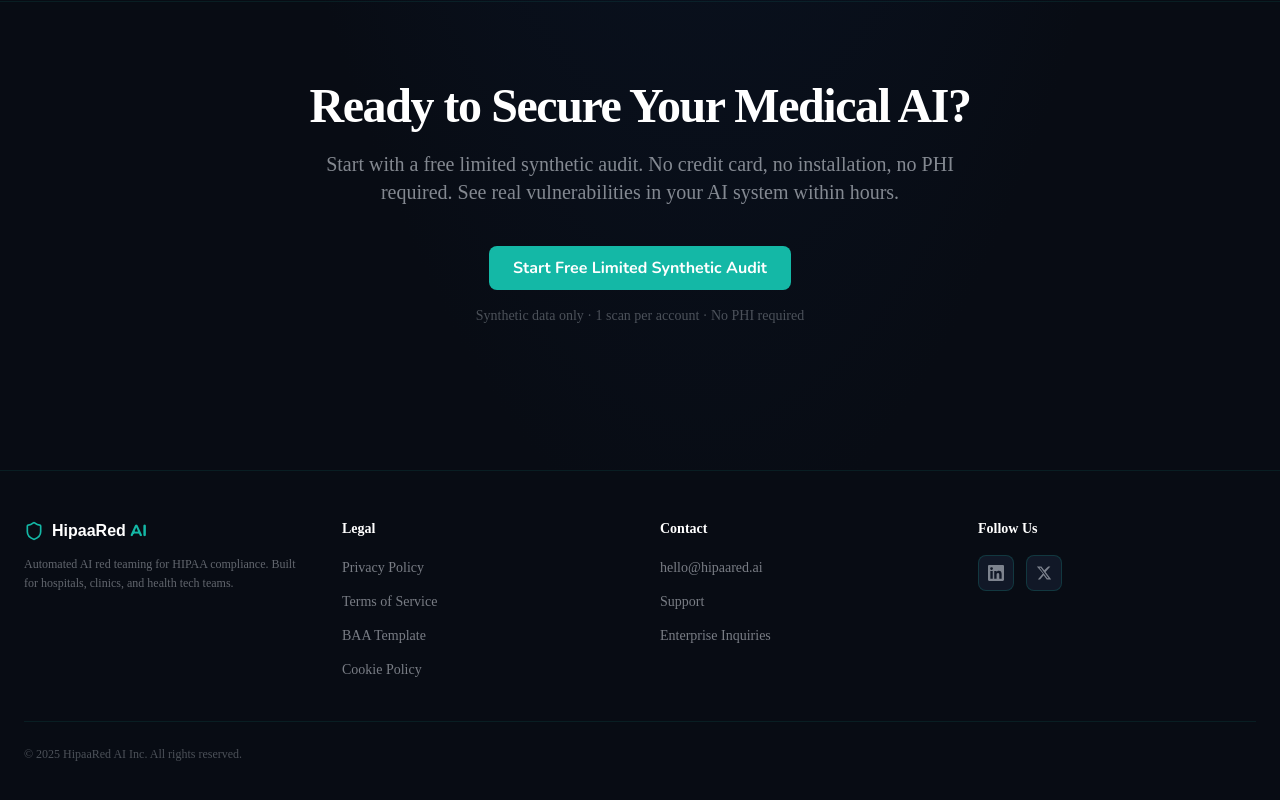
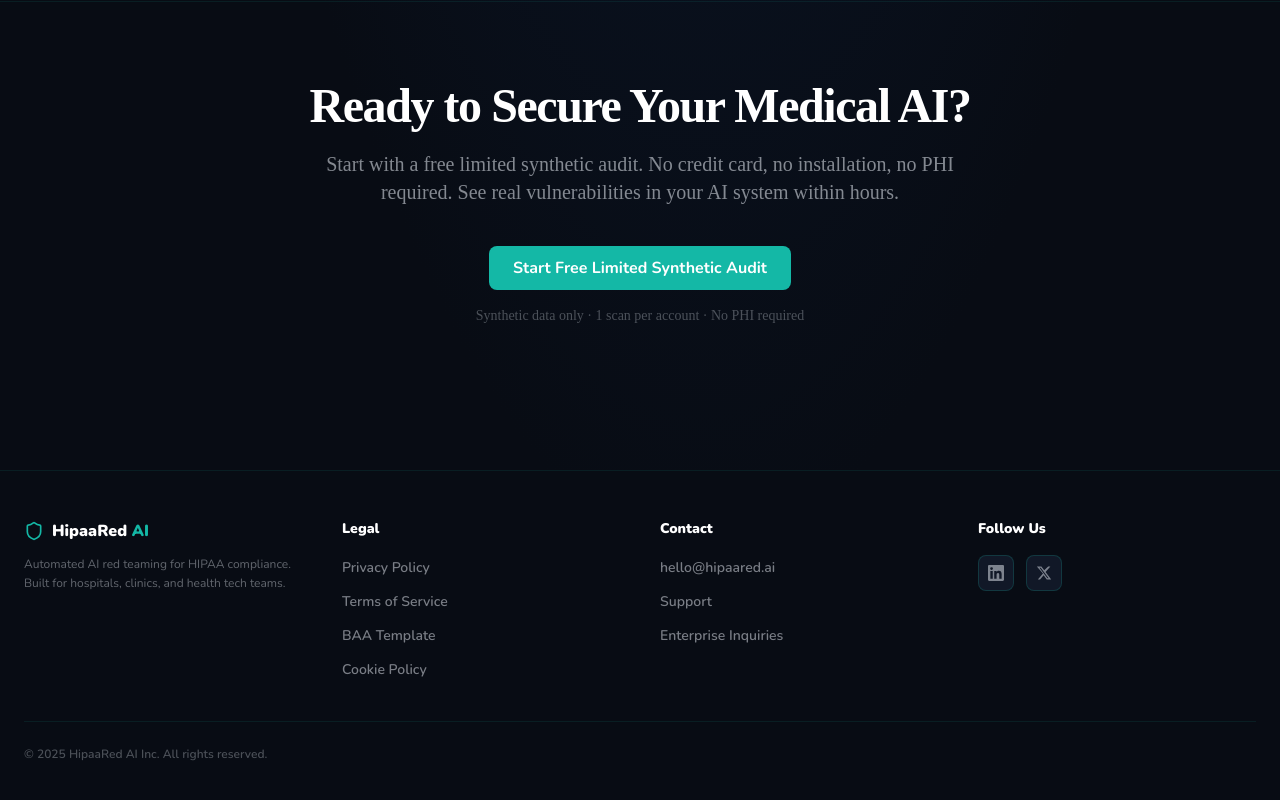
Before and after one commit to Churro3000/hred-ai, a Next.js app: page / in a window 1280 px wide. Shown: the part 2882-3682 px from the top of the page. Built offline with nearby package versions, Linux system fonts and the light colour scheme.

Commit message:
Update Footer.tsx

```diff
--- a/components/Footer.tsx
+++ b/components/Footer.tsx
@@ -9,26 +9,26 @@
           <div className="md:col-span-1">
             <div className="flex items-center gap-2 mb-3">
               <Shield className="w-5 h-5 text-[#14B8A6]" />
-              <span style={{fontFamily:'Montserrat, sans-serif', fontWeight:800}} className="text-white text-base">HipaaRed <span className="text-[#14B8A6]">AI</span></span>
+              <span className="text-white font-black text-base" style={{fontFamily:"'Nunito', sans-serif"}}>HipaaRed <span className="text-[#14B8A6]">AI</span></span>
             </div>
-            <p className="text-[#E9EEF5]/40 text-xs leading-relaxed" style={{fontFamily:'Montserrat'}}>
+            <p className="text-[#E9EEF5]/40 text-xs leading-relaxed" style={{fontFamily:"'Nunito', sans-serif"}}>
               Automated AI red teaming for HIPAA compliance. Built for hospitals, clinics, and health tech teams.
             </p>
           </div>
 
           <div>
-            <h4 className="text-white text-sm font-bold mb-4" style={{fontFamily:'Montserrat'}}>Legal</h4>
+            <h4 className="text-white text-sm font-black mb-4" style={{fontFamily:"'Nunito', sans-serif"}}>Legal</h4>
             <ul className="space-y-2.5">
               {['Privacy Policy', 'Terms of Service', 'BAA Template', 'Cookie Policy'].map(item => (
                 <li key={item}>
-                  <Link href="#" className="text-[#E9EEF5]/50 text-sm hover:text-[#14B8A6] transition-colors" style={{fontFamily:'Montserrat'}}>{item}</Link>
+                  <Link href="#" className="text-[#E9EEF5]/50 text-sm font-semibold hover:text-[#14B8A6] transition-colors" style={{fontFamily:"'Nunito', sans-serif"}}>{item}</Link>
                 </li>
               ))}
             </ul>
           </div>
 
           <div>
-            <h4 className="text-white text-sm font-bold mb-4" style={{fontFamily:'Montserrat'}}>Contact</h4>
+            <h4 className="text-white text-sm font-black mb-4" style={{fontFamily:"'Nunito', sans-serif"}}>Contact</h4>
             <ul className="space-y-2.5">
               {[
                 { label: 'hello@hipaared.ai', href: 'mailto:hello@hipaared.ai' },
@@ -36,14 +36,14 @@
                 { label: 'Enterprise Inquiries', href: '#' },
               ].map(item => (
                 <li key={item.label}>
-                  <Link href={item.href} className="text-[#E9EEF5]/50 text-sm hover:text-[#14B8A6] transition-colors" style={{fontFamily:'Montserrat'}}>{item.label}</Link>
+                  <Link href={item.href} className="text-[#E9EEF5]/50 text-sm font-semibold hover:text-[#14B8A6] transition-colors" style={{fontFamily:"'Nunito', sans-serif"}}>{item.label}</Link>
                 </li>
               ))}
             </ul>
           </div>
 
           <div>
-            <h4 className="text-white text-sm font-bold mb-4" style={{fontFamily:'Montserrat'}}>Follow Us</h4>
+            <h4 className="text-white text-sm font-black mb-4" style={{fontFamily:"'Nunito', sans-serif"}}>Follow Us</h4>
             <div className="flex gap-3">
               <Link href="#" className="w-9 h-9 rounded-lg bg-[#111827] border border-[#14B8A6]/20 flex items-center justify-center hover:border-[#14B8A6] hover:bg-[#14B8A6]/10 transition-all group">
                 <svg className="w-4 h-4 text-[#E9EEF5]/50 group-hover:text-[#14B8A6] transition-colors" fill="currentColor" viewBox="0 0 24 24">
@@ -60,7 +60,7 @@
         </div>
 
         <div className="border-t border-[#14B8A6]/10 mt-10 pt-6 flex flex-col sm:flex-row items-center justify-between gap-3">
-          <p className="text-[#E9EEF5]/30 text-xs" style={{fontFamily:'Montserrat'}}>© 2025 HipaaRed AI Inc. All rights reserved.</p>
+          <p className="text-[#E9EEF5]/30 text-xs font-semibold" style={{fontFamily:"'Nunito', sans-serif"}}>© 2025 HipaaRed AI Inc. All rights reserved.</p>
         </div>
       </div>
     </footer>
```
